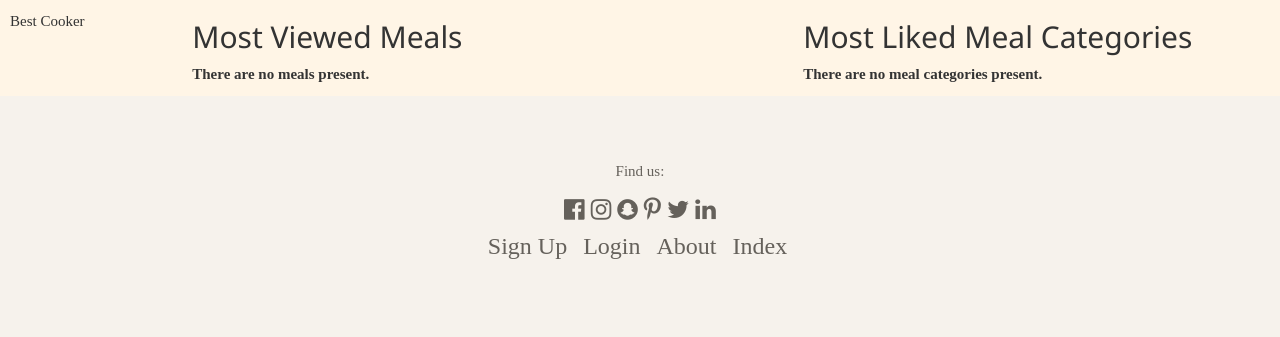
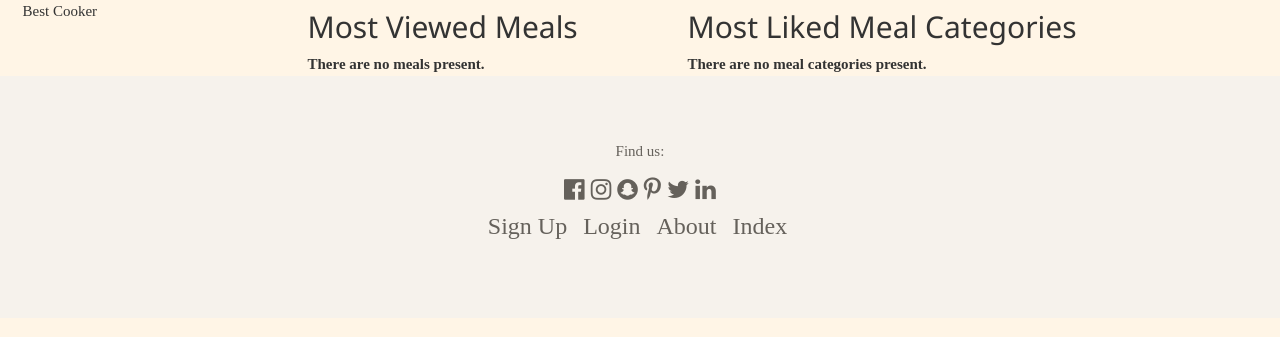
Before and after one commit to hmannelig/itech, a Django app: page / in a window 1280 px wide. Shown: the part 257-594 px from the top of the page. Run offline with Django 3.2, Linux system fonts and the light colour scheme; data that the repository does not hold is empty; some libraries are stand-ins or nearby versions.

Commit message:
updated index

```diff
--- a/templates/foodies/index.html
+++ b/templates/foodies/index.html
@@ -27,9 +27,14 @@
     <strong>{{ boldmessage }}</strong><br />
  </div>
 
-  <div class="left" style="background-color:# #ffffff;">Best Cooker</div>
-  <div class="middle" style="background-color:# #ffffff;">
-     <h2>Most Viewed Meals</h2>
+
+  <div class="container">
+  <div class="row">
+    <div class="col-sm-3">
+      Best Cooker
+    </div>
+    <div class="col-sm-4">
+      <h2>Most Viewed Meals</h2>
 		{% if meals %}
    			 <ul>
     			{% for meal in meals %}
@@ -39,9 +44,9 @@
 		{% else %}
    			 <strong>There are no meals present.</strong>
 		{% endif %}
-  </div>
-  <div class="right" style="background-color:# #ffffff;">
-       <h2>Most Liked Meal Categories</h2>
+    </div>
+    <div class="col-sm-5">
+      <h2>Most Liked Meal Categories</h2>
        	{% if categories %}
    			 <ul>
   				{% for category in categories %}
@@ -51,6 +56,10 @@
 		{% else %}
     		<strong>There are no meal categories present.</strong>
 		{% endif %}
- </div>
+    </div>
+  </div>
+</div>
+
+
 
 {% endblock %}
```
